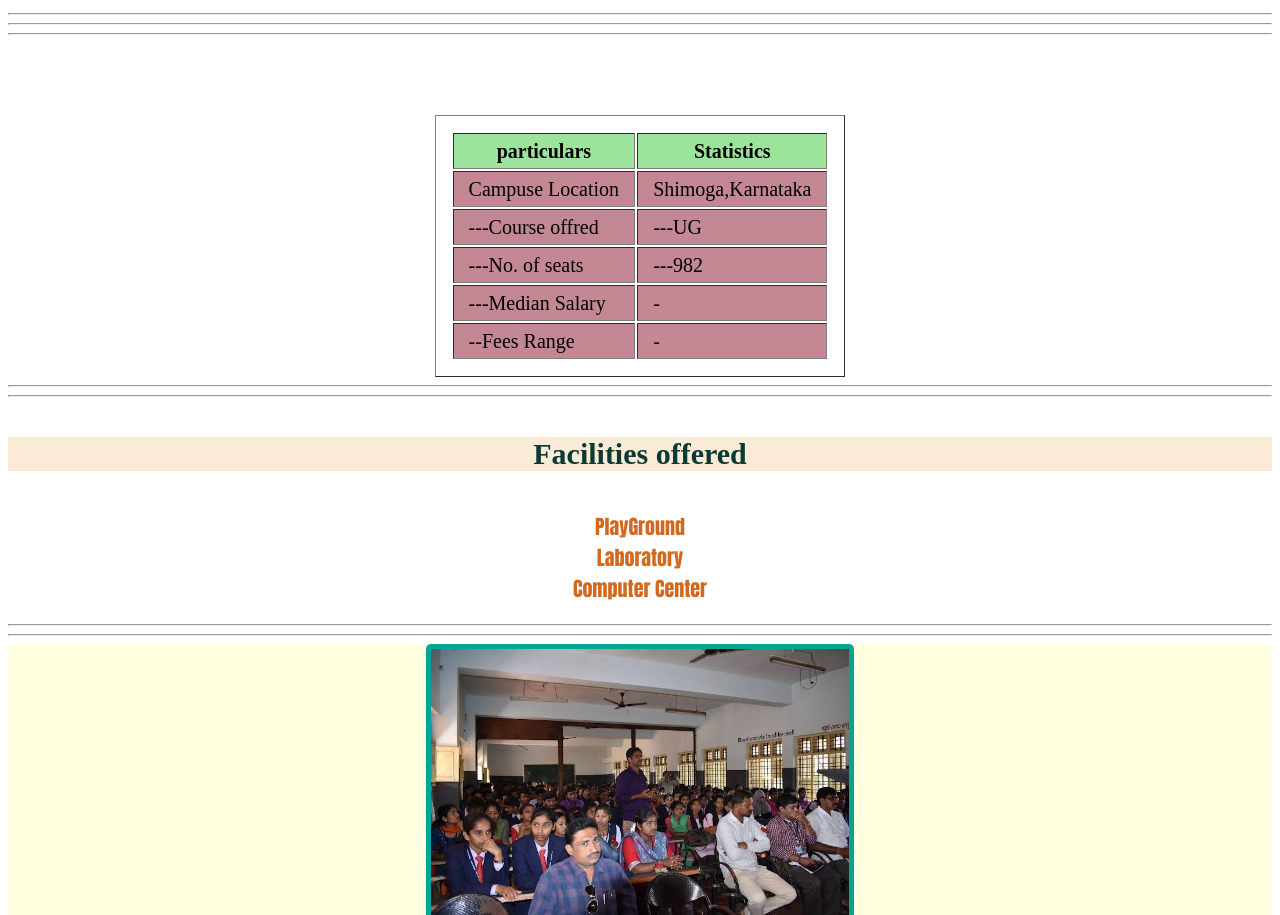
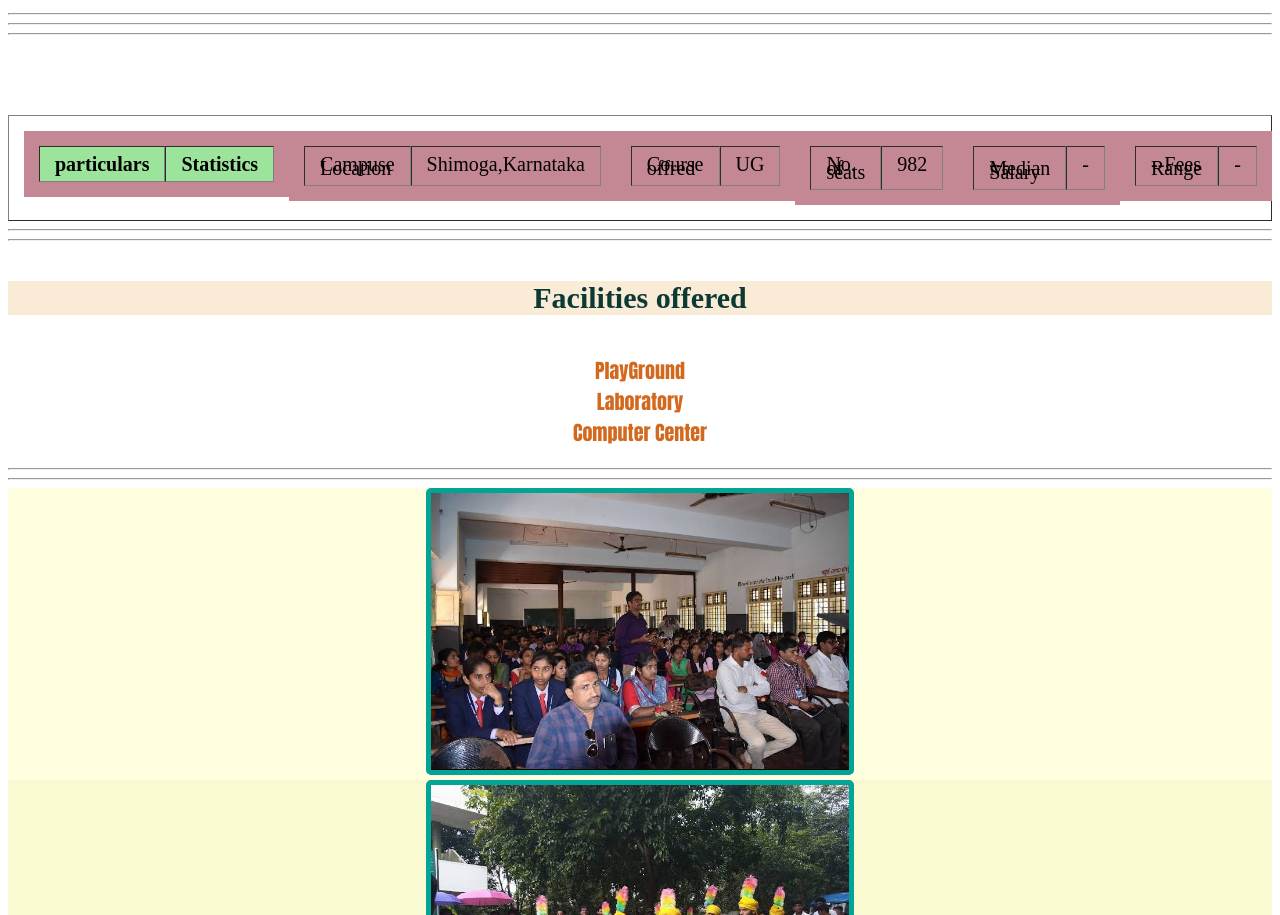
Before and after one commit to asantosha/ss, a plain HTML site: page index.html in a window 1280 px wide. Shown: the part 847-1762 px from the top of the page. Drawn offline with Linux system fonts and the light colour scheme.

Commit message:
Update index.html

```diff
--- a/index.html
+++ b/index.html
@@ -78,6 +78,7 @@ div{
    }
    table,tr,th,td{
     order: 2px solid black;
+       display:flex;
 
      padding: 15px;
    }
@@ -181,15 +182,15 @@ div{
     <br>
     <tbody>
         <tr>
-            <td>---Course offred</td>
-            <td>---UG</td>
+            <td>Course offred</td>
+            <td>UG</td>
         </tr>
     </tbody>
     <br>
     <tbody>
         <tr>
-            <td>---No. of seats</td>
-            <td>---982</td>
+            <td>No. of seats</td>
+            <td>982</td>
         </tr>
     </tbody>
     <br>
```
